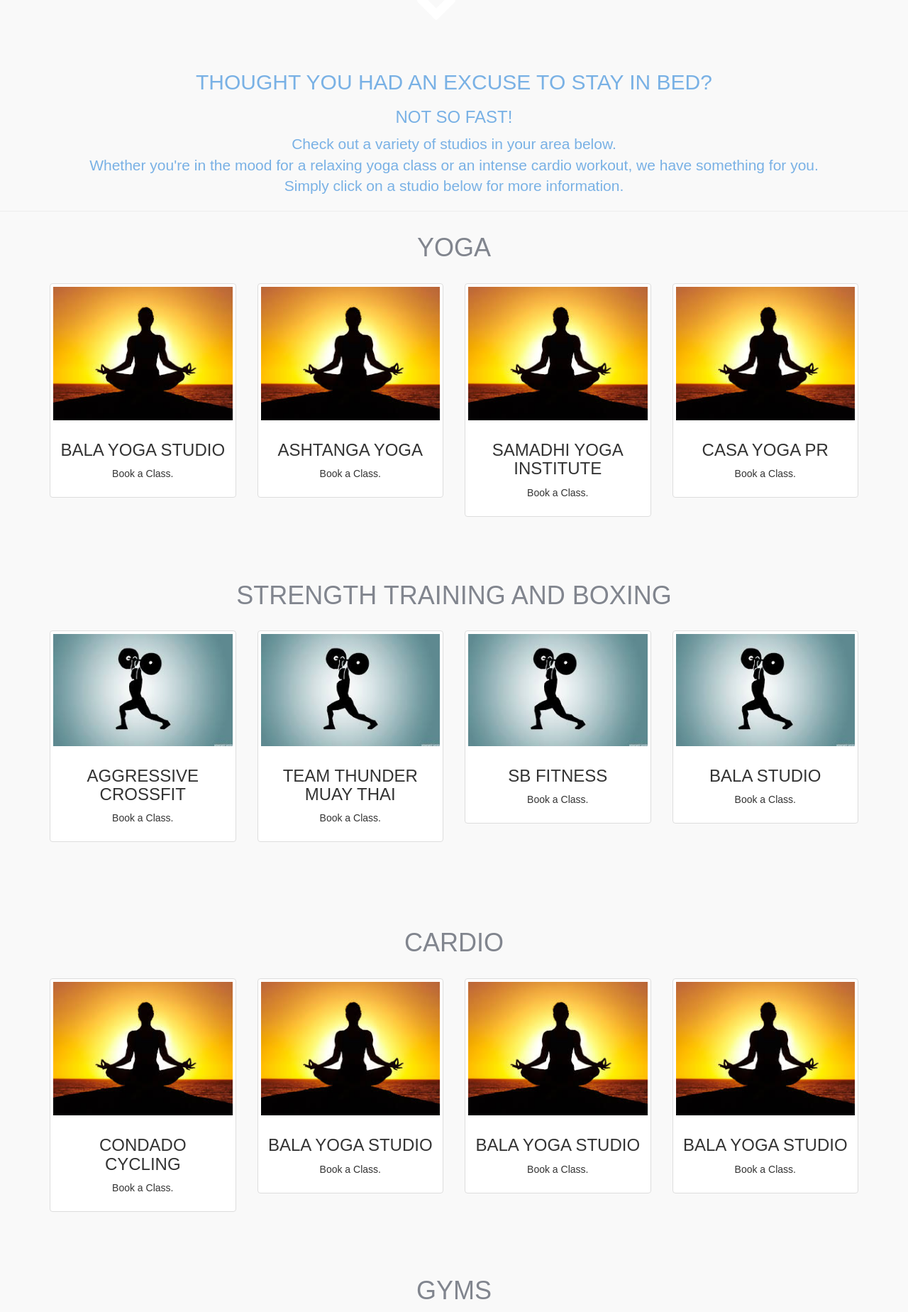
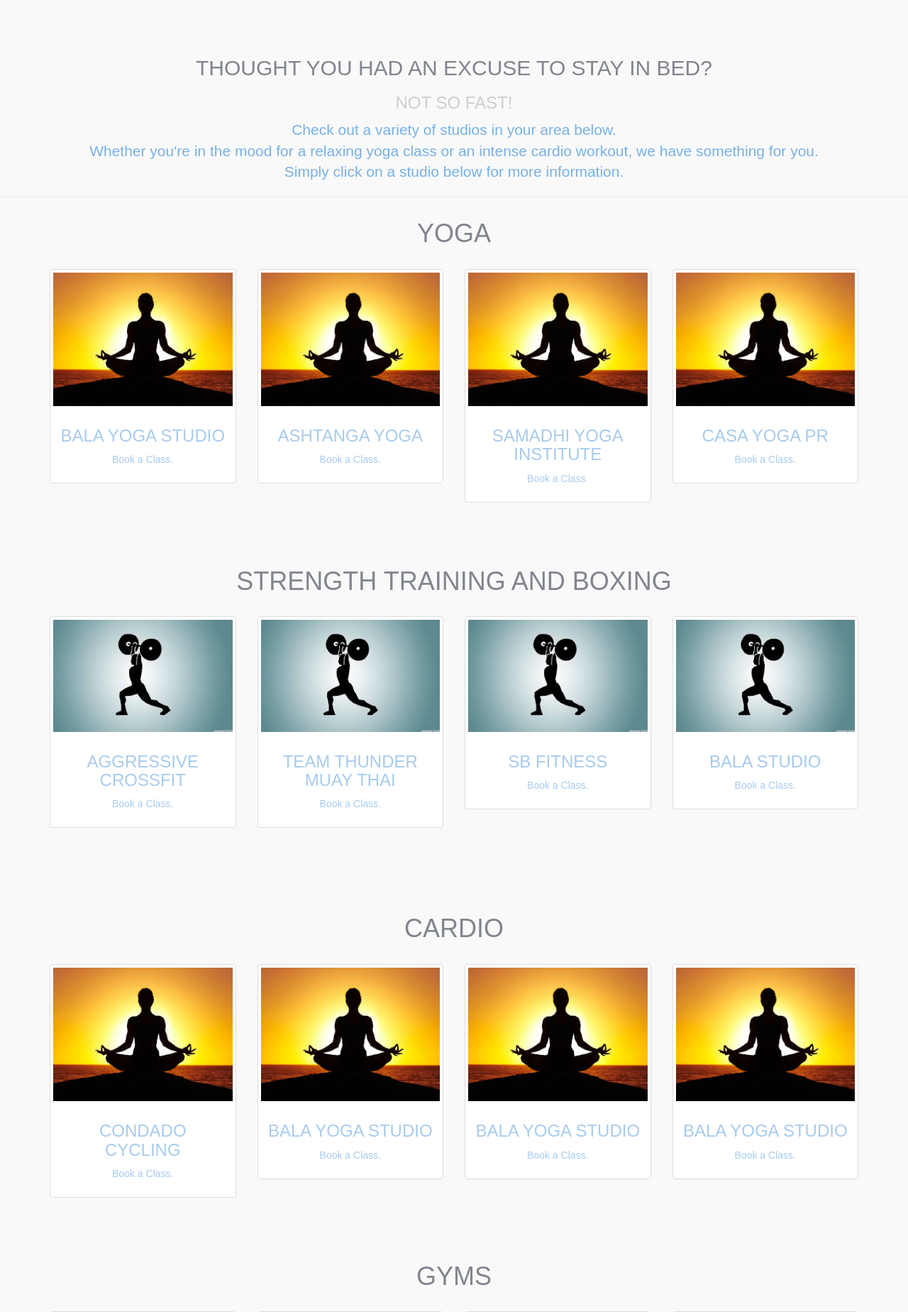
Before and after one commit to katmbarker/move-pr, a PHP site: page /rainstudiospage.html in a window 1280 px wide. Shown: the part 711-2559 px from the top of the page at 71% size. Run offline with PHP 8.4, Linux system fonts and the light colour scheme; some libraries are stand-ins or nearby versions.

Commit message:
color changes

```diff
--- a/aboutpage.html
+++ b/aboutpage.html
@@ -95,13 +95,13 @@
                 </form>
             </div>
         </div>
-        <footer class="footer">
+       <!--  <footer class="footer">
             <div class="footer-content section-container spacing-small">
                 <div class="footer-logo">
                     <img class="footer-logo" src="movesjlogo.png" />
                 </div>
                 <div class="copyright">Copyright 2017</div>
             </div>
-        </footer>
+        </footer>     -->
     </body>
 </html>
--- a/katwebsite.css
+++ b/katwebsite.css
@@ -260,7 +276,7 @@
   align-items: center;
   text-align: center;
   justify-content: center;
-  color:#79B1E5;
+  color:#A8CBED;
 
 }
 
@@ -280,19 +296,34 @@
 
 #thumbnail-studio {
   background-color: white;
-  color:#B5D6B2;
-  font:#B5D6B2;
+  color:#A8CBED;
 }
 
 .col-md-3 {
   height: 400px;
 }
 
+h2.studios-intro {
+  color:#81858E;
+}
+
+h3.studios-intro {
+  color: #D0CCD0;
+}
+
+h3.studio-name {
+  color:#A8CBED
+}
+
+p.book-class {
+  color:#A8CBED
+}
+
 /*CSS SUN STUDIOS PAGE*/
 
 .sun-hero {
   height: 80vh;
-  background-image: url("images/sunhero_img.jpg");
+  background-image: url("images/sun_hero3.jpg");
   background-size: cover;
   background-repeat:no-repeat;
   color: white;
--- a/rainstudiospage.html
+++ b/rainstudiospage.html
@@ -61,8 +61,8 @@
         </div>
         <section class="studios-rain" id="rainstudios">
             <div class="rain-intro">
-                <h2 class="text-uppercase">Thought you had an excuse to stay in bed?</h2>
-                <h3 class="text-uppercase">Not so fast!</h3>
+                <h2 class="text-uppercase studios-intro">Thought you had an excuse to stay in bed?</h2>
+                <h3 class="text-uppercase studios-intro">Not so fast!</h3>
                 <p class="lead">Check out a variety of studios in your area below.<br/> Whether you're in the mood for a relaxing yoga class or an intense cardio workout, we have something for you. <br/>Simply click on a studio below for more information.</p>
                 <hr/>
             </div>
@@ -76,7 +76,7 @@
                             <img src="images/yoga_img1.jpeg" alt="yoga">
                             <div class="caption">
                                 <h3 class="studio-name">BALA YOGA STUDIO</h3>
-                                <p>Book a Class.</p>
+                                <p class="book-class">Book a Class.</p>
                             </div>
                         </a>
                     </div>
@@ -85,7 +85,7 @@
                             <img src="images/yoga_img1.jpeg" alt="yoga">
                             <div class="caption">
                                 <h3 class="studio-name">ASHTANGA YOGA</h3>
-                                <p>Book a Class.</p>
+                                <p class="book-class">Book a Class.</p>
                             </div>
                         </a>
                     </div>
@@ -94,7 +94,7 @@
                             <img src="images/yoga_img1.jpeg" alt="yoga">
                             <div class="caption">
                                 <h3 class="studio-name">SAMADHI YOGA INSTITUTE</h3>
-                                <p>Book a Class.</p>
+                                <p class="book-class">Book a Class.</p>
                             </div>
                         </a>
                     </div>
@@ -103,7 +103,7 @@
                             <img src="images/yoga_img1.jpeg" alt="yoga">
                             <div class="caption">
                                 <h3 class="studio-name">CASA YOGA PR</h3>
-                                <p>Book a Class.</p>
+                                <p class="book-class">Book a Class.</p>
                             </div>
                         </a>
                     </div>
@@ -116,7 +116,7 @@
                             <img src="images/weightlifting_1.jpeg" alt="lighting">
                             <div class="caption">
                                 <h3 class="studio-name">AGGRESSIVE CROSSFIT</h3>
-                                <p>Book a Class.</p>
+                                <p class="book-class">Book a Class.</p>
                             </div>
                         </a>
                     </div>
@@ -125,7 +125,7 @@
                             <img src="images/weightlifting_1.jpeg" alt="lighting">
                             <div class="caption">
                                 <h3 class="studio-name">TEAM THUNDER MUAY THAI</h3>
-                                <p>Book a Class.</p>
+                                <p class="book-class">Book a Class.</p>
                             </div>
                         </a>
                     </div>
@@ -134,7 +134,7 @@
                             <img src="images/weightlifting_1.jpeg" alt="lifting">
                             <div class="caption">
                                 <h3 class="studio-name">SB FITNESS</h3>
-                                <p>Book a Class.</p>
+                                <p class="book-class">Book a Class.</p>
                             </div>
                         </a>
                     </div>
@@ -143,7 +143,7 @@
                             <img src="images/weightlifting_1.jpeg" alt="lifting">
                             <div class="caption">
                                 <h3 class="studio-name">BALA STUDIO</h3>
-                                <p>Book a Class.</p>
+                                <p class="book-class">Book a Class.</p>
                             </div>
                         </a>
                     </div>
@@ -156,7 +156,7 @@
                             <img src="images/yoga_img1.jpeg" alt="yoga">
                             <div class="caption">
                                 <h3 class="studio-name">CONDADO CYCLING</h3>
-                                <p>Book a Class.</p>
+                                <p class="book-class">Book a Class.</p>
                             </div>
                         </a>
                     </div>
@@ -165,7 +165,7 @@
                             <img src="images/yoga_img1.jpeg" alt="yoga">
                             <div class="caption">
                                 <h3 class="studio-name">BALA YOGA STUDIO</h3>
-                                <p>Book a Class.</p>
+                                <p class="book-class">Book a Class.</p>
                             </div>
                         </a>
                     </div>
@@ -174,7 +174,7 @@
                             <img src="images/yoga_img1.jpeg" alt="yoga">
                             <div class="caption">
                                 <h3 class="studio-name">BALA YOGA STUDIO</h3>
-                                <p>Book a Class.</p>
+                                <p class="book-class">Book a Class.</p>
                             </div>
                         </a>
                     </div>
@@ -183,7 +183,7 @@
                             <img src="images/yoga_img1.jpeg" alt="yoga">
                             <div class="caption">
                                 <h3 class="studio-name">BALA YOGA STUDIO</h3>
-                                <p>Book a Class.</p>
+                                <p class="book-class">Book a Class.</p>
                             </div>
                         </a>
                     </div>
@@ -196,7 +196,7 @@
                             <img src="images/yoga_img1.jpeg" alt="yoga">
                             <div class="caption">
                                 <h3 class="studio-name">LIV FITNESS CLUB</h3>
-                                <p>Book a Class.</p>
+                                <p class="book-class">Book a Class.</p>
                             </div>
                         </a>
                     </div>
@@ -205,7 +205,7 @@
                             <img src="images/yoga_img1.jpeg" alt="yoga">
                             <div class="caption">
                                 <h3 class="studio-name">INTERNATIONAL FITNESS</h3>
-                                <p>Book a Class.</p>
+                                <p class="book-class">Book a Class.</p>
                             </div>
                         </a>
                     </div>
@@ -214,7 +214,7 @@
                             <img src="images/yoga_img1.jpeg" alt="yoga">
                             <div class="caption">
                                 <h3 class="studio-name">PLANET FITNESS</h3>
-                                <p>Book a Class.</p>
+                                <p class="book-class">Book a Class.</p>
                             </div>
                         </a>
                     </div>
@@ -223,20 +223,20 @@
                             <img src="images/yoga_img1.jpeg" alt="yoga">
                             <div class="caption">
                                 <h3 class="studio-name">HCOA FITNESS</h3>
-                                <p>Book a Class.</p>
+                                <p class="book-class">Book a Class.</p>
                             </div>
                         </a>
                     </div>
                 </div>
             </div>
         </section>
-        <footer class="footer">
+       <!--  <footer class="footer">
             <div class="footer-content section-container spacing-small">
                 <div class="footer-logo">
                     <img class="footer-logo" src="movesjlogo.png" />
                 </div>
                 <div class="copyright">Copyright 2017</div>
             </div>
-        </footer>
+        </footer>     -->
 </body>
 </html>
```
Also changed, not shown: other parts of katwebsite.css (+26 -9 lines), homepagev2.html (+19 -8 lines), shinestudiospage.html (+20 -20 lines), images/sun_hero3.jpg (added).
